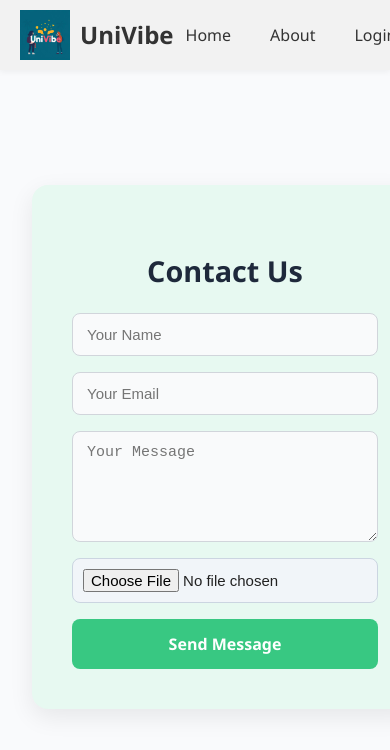
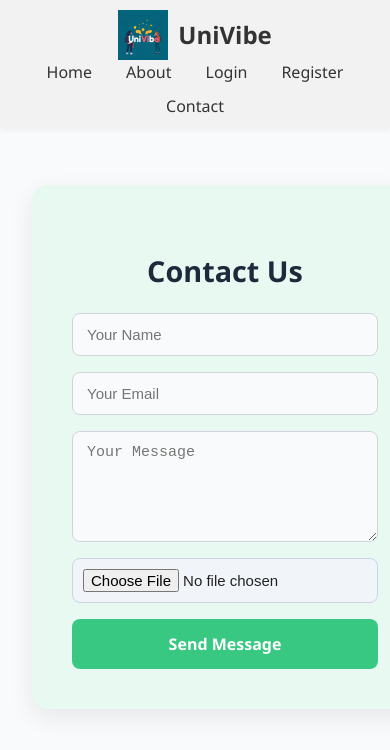
Before and after one commit to Meariaaam/UniVibe, a React (Vite) app in the folder client/: page /contact in a window 390 px wide. Shown: the top 750 px of the page. Built offline with nearby package versions, Linux system fonts and the light colour scheme.

Commit message:
Header responsive

```diff
--- a/client/src/components/Header.css
+++ b/client/src/components/Header.css
@@ -1,5 +1,6 @@
 .admin-header {
   display: flex;
+  flex-direction: row;
   align-items: center;
   justify-content: space-between;
   padding: 10px 20px;
@@ -54,3 +55,17 @@
   background-color: #007bff;
   color: white;
 }
+
+@media(max-width: 768px) {
+  .admin-header {
+    display: flex;
+    flex-direction: column;
+  }
+
+  .admin-nav {
+    flex-direction: row;
+    justify-content: center;
+    flex-wrap: wrap;
+    gap: 10px;
+  }
+}
```
